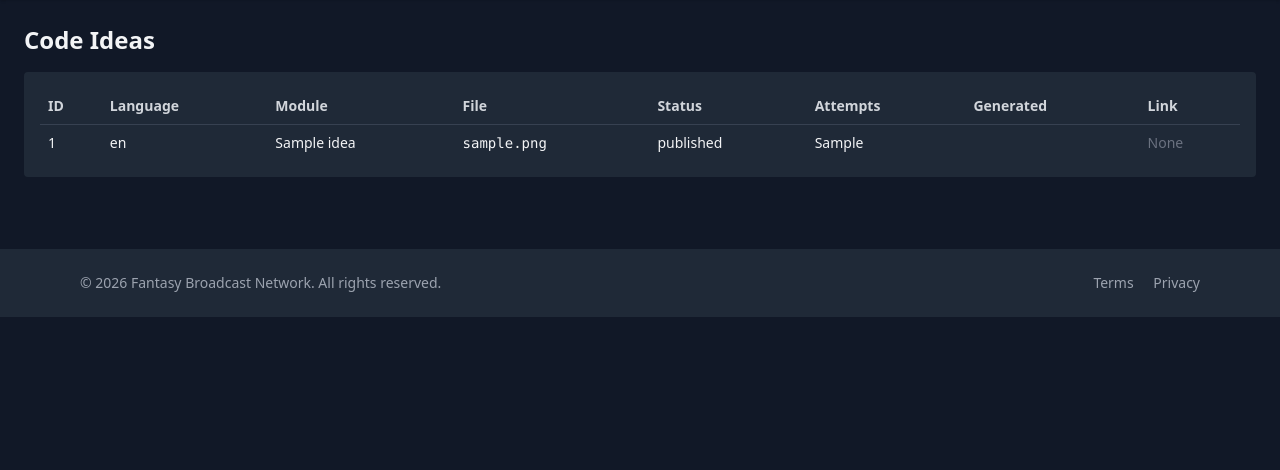
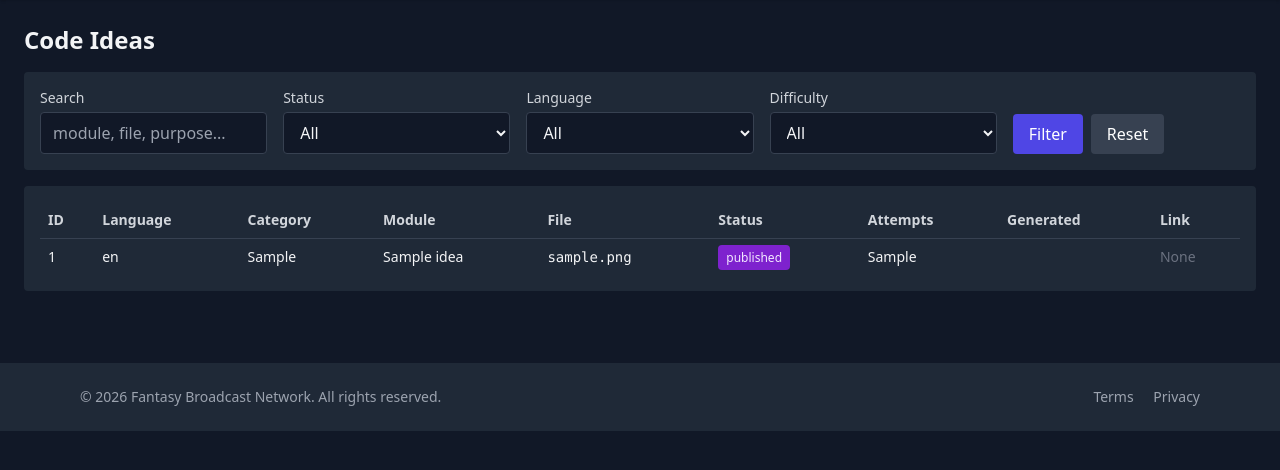
Before and after one commit to Hisha/llamalith, a FastAPI app: page /code-ideas in a window 1280 px wide. Shown: the part 112-582 px from the top of the page. Run offline with FastAPI, Linux system fonts and the light colour scheme; the visitor is signed in with stand-in values (Sample User, id 1); tables that the repository leaves empty or names only in its code hold one stand-in row (values such as "Sample post"); parts of the project's set-up code (start-up, migrations or seed data) failed here and were passed over; some libraries are stand-ins or nearby versions.

Commit message:
Added filter to code-ideas

```diff
--- a/codeideas_db.py
+++ b/codeideas_db.py
@@ -15,16 +15,50 @@ def get_codeideas_connection():
         autocommit=True,
     )
 
-def list_code_ideas(limit=200):
+def list_code_ideas(limit=200, status=None, language=None, difficulty=None, search=None):
     conn = get_codeideas_connection()
     try:
+        where = []
+        params = []
+
+        if status:
+            where.append("status = %s")
+            params.append(status)
+
+        if language:
+            where.append("language = %s")
+            params.append(language)
+
+        if difficulty:
+            where.append("difficulty = %s")
+            params.append(difficulty)
+
+        if search:
+            where.append("""
+                (
+                    module_name LIKE %s OR
+                    filename LIKE %s OR
+                    purpose LIKE %s OR
+                    category LIKE %s
+                )
+            """)
+            term = f"%{search}%"
+            params.extend([term, term, term, term])
+
+        where_sql = "WHERE " + " AND ".join(where) if where else ""
+
+        sql = f"""
+            SELECT *
+            FROM code_ideas
+            {where_sql}
+            ORDER BY created_at DESC
+            LIMIT %s
+        """
+
+        params.append(limit)
+
         with conn.cursor() as cur:
-            cur.execute("""
-                SELECT *
-                FROM code_ideas
-                ORDER BY created_at DESC
-                LIMIT %s
-            """, (limit,))
+            cur.execute(sql, params)
             return cur.fetchall()
     finally:
         conn.close()
--- a/main.py
+++ b/main.py
@@ -232,14 +232,32 @@ async def chat_ui(request: Request):
     return templates.TemplateResponse("jobs.html", {"request": request, "now": lambda: datetime.now(LOCAL_TZ)})
 
 @app.get("/code-ideas", response_class=HTMLResponse)
-async def code_ideas_page(request: Request):
+async def code_ideas_page(
+    request: Request,
+    status: Optional[str] = None,
+    language: Optional[str] = None,
+    difficulty: Optional[str] = None,
+    search: Optional[str] = None,
+):
     require_login(request)
-    ideas = list_code_ideas(limit=300)
+
+    ideas = list_code_ideas(
+        limit=300,
+        status=status,
+        language=language,
+        difficulty=difficulty,
+        search=search,
+    )
+
     return templates.TemplateResponse(
         "code_ideas.html",
         {
             "request": request,
             "ideas": ideas,
+            "status": status or "",
+            "language": language or "",
+            "difficulty": difficulty or "",
+            "search": search or "",
             "now": lambda: datetime.now(LOCAL_TZ),
         },
     )
--- a/templates/code_ideas.html
+++ b/templates/code_ideas.html
@@ -2,6 +2,67 @@
 
 {% block content %}
 <h2 class="text-2xl font-bold mb-4">Code Ideas</h2>
+
+<div class="bg-gray-800 rounded p-4 mb-4">
+  <form method="get" action="{{ request.scope.root_path }}/code-ideas" class="grid grid-cols-1 md:grid-cols-5 gap-4 items-end">
+
+    <div>
+      <label class="block text-sm text-gray-300 mb-1">Search</label>
+      <input
+        type="text"
+        name="search"
+        value="{{ search }}"
+        placeholder="module, file, purpose..."
+        class="w-full px-3 py-2 rounded bg-gray-900 border border-gray-700 text-gray-100"
+      >
+    </div>
+
+    <div>
+      <label class="block text-sm text-gray-300 mb-1">Status</label>
+      <select name="status" class="w-full px-3 py-2 rounded bg-gray-900 border border-gray-700 text-gray-100">
+        <option value="">All</option>
+        <option value="pending" {% if status == "pending" %}selected{% endif %}>Pending</option>
+        <option value="generated" {% if status == "generated" %}selected{% endif %}>Generated</option>
+        <option value="failed" {% if status == "failed" %}selected{% endif %}>Failed</option>
+        <option value="approved" {% if status == "approved" %}selected{% endif %}>Approved</option>
+        <option value="published" {% if status == "published" %}selected{% endif %}>Published</option>
+      </select>
+    </div>
+
+    <div>
+      <label class="block text-sm text-gray-300 mb-1">Language</label>
+      <select name="language" class="w-full px-3 py-2 rounded bg-gray-900 border border-gray-700 text-gray-100">
+        <option value="">All</option>
+        <option value="PHP" {% if language == "PHP" %}selected{% endif %}>PHP</option>
+        <option value="Python" {% if language == "Python" %}selected{% endif %}>Python</option>
+        <option value="C++" {% if language == "C++" %}selected{% endif %}>C++</option>
+        <option value="JavaScript (Node.js)" {% if language == "JavaScript (Node.js)" %}selected{% endif %}>JavaScript Node.js</option>
+        <option value="Bash" {% if language == "Bash" %}selected{% endif %}>Bash</option>
+        <option value="SQL" {% if language == "SQL" %}selected{% endif %}>SQL</option>
+      </select>
+    </div>
+
+    <div>
+      <label class="block text-sm text-gray-300 mb-1">Difficulty</label>
+      <select name="difficulty" class="w-full px-3 py-2 rounded bg-gray-900 border border-gray-700 text-gray-100">
+        <option value="">All</option>
+        <option value="easy" {% if difficulty == "easy" %}selected{% endif %}>Easy</option>
+        <option value="medium" {% if difficulty == "medium" %}selected{% endif %}>Medium</option>
+        <option value="hard" {% if difficulty == "hard" %}selected{% endif %}>Hard</option>
+      </select>
+    </div>
+
+    <div class="flex gap-2">
+      <button type="submit" class="px-4 py-2 rounded bg-indigo-600 hover:bg-indigo-500 text-white">
+        Filter
+      </button>
+      <a href="{{ request.scope.root_path }}/code-ideas" class="px-4 py-2 rounded bg-gray-700 hover:bg-gray-600 text-white">
+        Reset
+      </a>
+    </div>
+
+  </form>
+</div>
 
 <div class="bg-gray-800 rounded p-4 overflow-x-auto">
   <div class="max-h-[75vh] overflow-y-auto">
@@ -10,6 +71,7 @@
         <tr>
           <th class="py-2 px-2">ID</th>
           <th class="py-2 px-2">Language</th>
+          <th class="py-2 px-2">Category</th>
           <th class="py-2 px-2">Module</th>
           <th class="py-2 px-2">File</th>
           <th class="py-2 px-2">Status</th>
@@ -18,22 +80,50 @@
           <th class="py-2 px-2">Link</th>
         </tr>
       </thead>
+
       <tbody>
         {% for idea in ideas %}
         <tr class="border-t border-gray-700 hover:bg-gray-700">
           <td class="py-2 px-2">{{ idea.id }}</td>
           <td class="py-2 px-2">{{ idea.language }}</td>
+          <td class="py-2 px-2">{{ idea.category }}</td>
           <td class="py-2 px-2">{{ idea.module_name }}</td>
           <td class="py-2 px-2 mono">{{ idea.filename }}</td>
-          <td class="py-2 px-2">{{ idea.status }}</td>
+          <td class="py-2 px-2">
+            {% if idea.status == "generated" %}
+              <span class="px-2 py-1 rounded bg-green-700 text-green-100 text-xs">generated</span>
+            {% elif idea.status == "failed" %}
+              <span class="px-2 py-1 rounded bg-red-700 text-red-100 text-xs">failed</span>
+            {% elif idea.status == "pending" %}
+              <span class="px-2 py-1 rounded bg-yellow-700 text-yellow-100 text-xs">pending</span>
+            {% elif idea.status == "approved" %}
+              <span class="px-2 py-1 rounded bg-blue-700 text-blue-100 text-xs">approved</span>
+            {% elif idea.status == "published" %}
+              <span class="px-2 py-1 rounded bg-purple-700 text-purple-100 text-xs">published</span>
+            {% else %}
+              <span class="px-2 py-1 rounded bg-gray-700 text-gray-100 text-xs">{{ idea.status }}</span>
+            {% endif %}
+          </td>
           <td class="py-2 px-2">{{ idea.generation_attempts }}</td>
           <td class="py-2 px-2">{{ idea.generated_at or "" }}</td>
           <td class="py-2 px-2">
             {% if idea.generated_path %}
-              <a class="text-blue-400 hover:underline" href="{{ request.scope.root_path }}/code-ideas/file/{{ idea.id }}" target="_blank">View File</a>
+              <a
+                class="text-blue-400 hover:underline"
+                href="{{ request.scope.root_path }}/code-ideas/file/{{ idea.id }}"
+                target="_blank"
+              >
+                View File
+              </a>
             {% else %}
               <span class="text-gray-500">None</span>
             {% endif %}
+          </td>
+        </tr>
+        {% else %}
+        <tr>
+          <td colspan="9" class="py-6 text-center text-gray-400">
+            No code ideas found for the selected filters.
           </td>
         </tr>
         {% endfor %}
```
